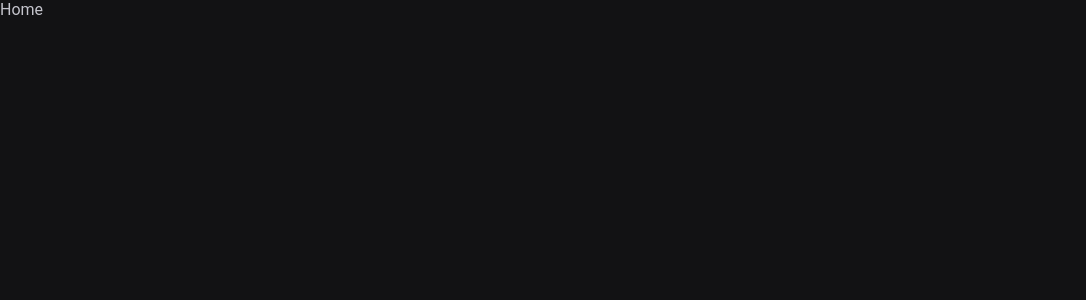
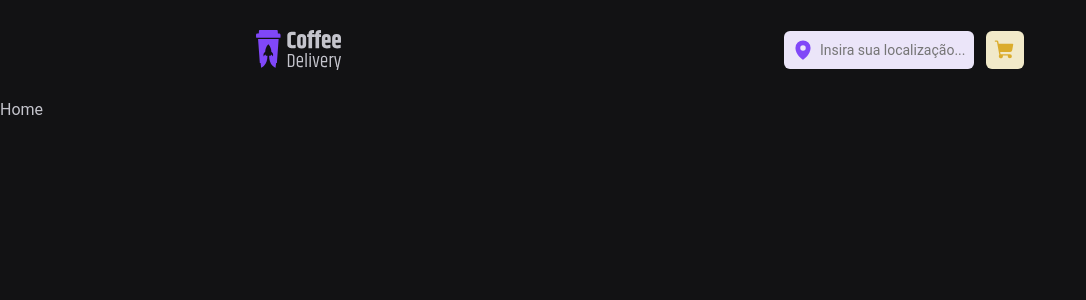
Before and after one commit to HenriqueFerraz27/coffe-delivery, a React (Vite) app: page / in a window 1280 px wide. Shown: the top 300 px of the page, without its empty margins (0-1086 px from the left). Built offline with nearby package versions, Linux system fonts and the light colour scheme; the HTML template or start-up script is replaced by a standard one.

Commit message:
🏗feat(component): header

```diff
--- /dev/null
+++ b/src/components/Header/index.tsx
@@ -0,0 +1,30 @@
+import { NavLink } from 'react-router-dom'
+import * as S from './styles'
+import logoCoffeDeliveryHorizontal from '/logos/coffe-delivery-horizontal.svg'
+import * as Icon from 'phosphor-react'
+
+export const Header = () => {
+  return (
+    <S.Header>
+      <h1>
+        <NavLink to='/' title='Coffe Delivery'>
+          <img src={logoCoffeDeliveryHorizontal} alt='Coffe Delivery - Logo' />
+        </NavLink>
+      </h1>
+
+      <nav>
+        <ul>
+          <S.Location>
+            <Icon.MapPin weight='fill' />
+            <input type='text' placeholder='Insira sua localização...' />
+          </S.Location>
+          <S.Cart>
+            <NavLink to='/checkout' title='Cart'>
+              <Icon.ShoppingCart weight='fill' />
+            </NavLink>
+          </S.Cart>
+        </ul>
+      </nav>
+    </S.Header>
+  )
+}
--- /dev/null
+++ b/src/components/Header/styles.ts
@@ -0,0 +1,72 @@
+import styled from 'styled-components'
+import { pxToRem } from '../../utils/pxToRem'
+
+export const Container = styled.div`
+  max-width: ${pxToRem(768)};
+  width: 86%;
+  margin: auto;
+`
+
+export const Header = styled(Container).attrs({ as: 'header' })`
+  display: flex;
+  justify-content: space-between;
+  align-items: center;
+  min-height: ${pxToRem(100)};
+
+  h1 img {
+    height: ${pxToRem(40)};
+  }
+
+  nav ul {
+    display: flex;
+    gap: ${pxToRem(12)};
+
+    li {
+      border-radius: ${pxToRem(6)};
+    }
+
+    svg {
+      width: ${pxToRem(22)};
+      height: ${pxToRem(22)};
+    }
+
+    input,
+    a {
+      min-height: ${pxToRem(38)};
+    }
+  }
+`
+
+export const Location = styled.li`
+  position: relative;
+  border-radius: ${pxToRem(6)};
+  background-color: ${({ theme }) => theme.color.brand.purple.primary};
+
+  svg {
+    position: absolute;
+    top: 50%;
+    margin-left: ${pxToRem(8)};
+    color: ${({ theme }) => theme.color.brand.purple.secondary};
+    transform: translateY(-50%);
+  }
+
+  input {
+    width: ${pxToRem(190)};
+    padding-left: ${pxToRem(36)};
+    padding-right: ${pxToRem(8)};
+    color: ${({ theme }) => theme.color.brand.purple.tertiary};
+    font-size: ${({ theme }) => theme.typography.size.sm};
+    border: none;
+    border-radius: ${pxToRem(6)};
+    background-color: transparent;
+  }
+`
+
+export const Cart = styled.li`
+  padding: 0 ${pxToRem(8)};
+  background-color: ${({ theme }) => theme.color.brand.yellow.primary};
+
+  svg {
+    color: ${({ theme }) => theme.color.brand.yellow.secondary};
+  }
+`
--- /dev/null
+++ b/src/components/index.tsx
@@ -0,0 +1 @@
+export * from './Header'
--- a/src/pages/Home.tsx
+++ b/src/pages/Home.tsx
@@ -1,8 +1,11 @@
+import { Header } from '../components'
+
 function Home() {
   return (
-    <h1>
-      Home
-    </h1>
+    <>
+      <Header />
+      <h1>Home</h1>
+    </>
   )
 }
 
--- a/src/styles/themes.ts
+++ b/src/styles/themes.ts
@@ -22,4 +22,4 @@ export const darkTheme = {
     },
   },
   typography,
-}
+} as const
--- a/src/styles/tokens.ts
+++ b/src/styles/tokens.ts
@@ -9,7 +9,7 @@ export const brandColor = {
     secondary: '#8047F8',
     tertiary: '#4B2995',
   },
-}
+} as const
 
 export const typography = {
   family: {
@@ -35,4 +35,4 @@ export const typography = {
   lineHeight: {
     base: 1.6,
   },
-}
+} as const
```
Also changed, not shown: src/styles/components/container.tsx (added, +8 -0 lines), public/logos/coffe-delivery-horizontal.svg (added).
